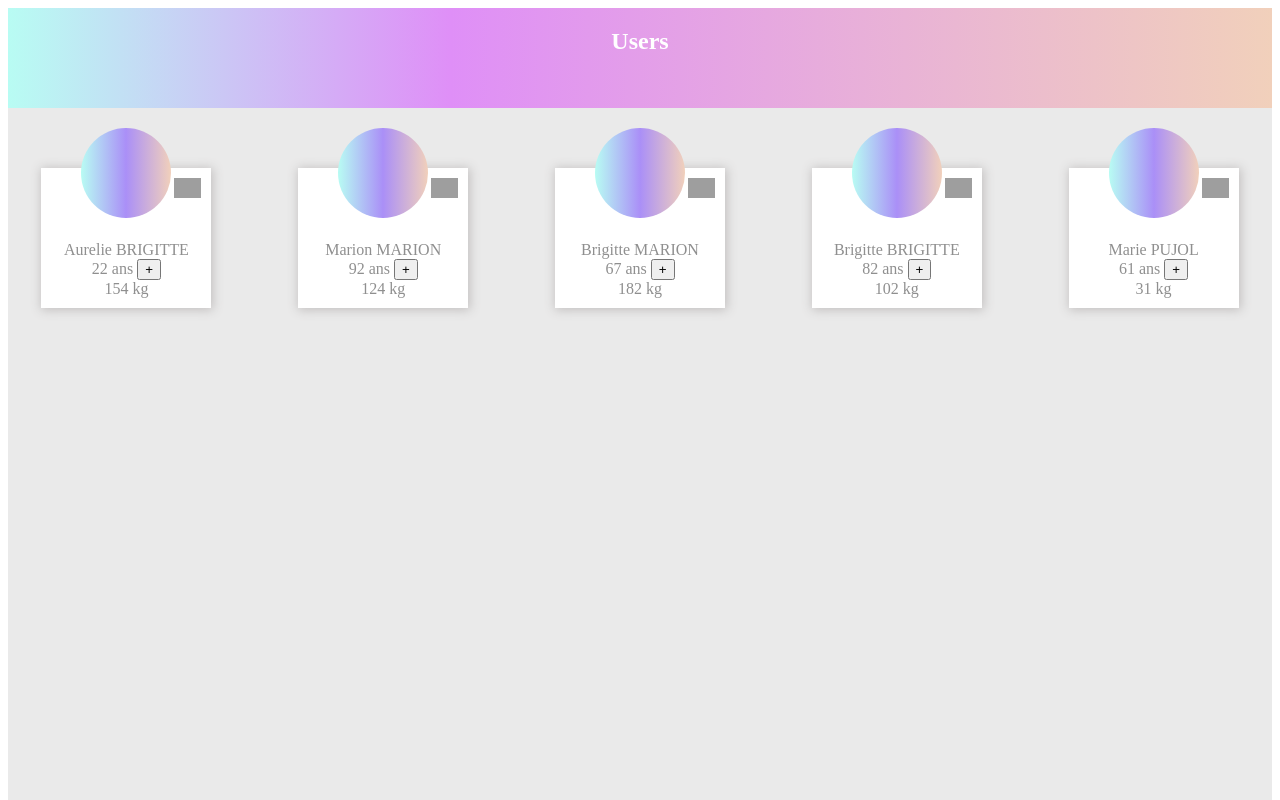
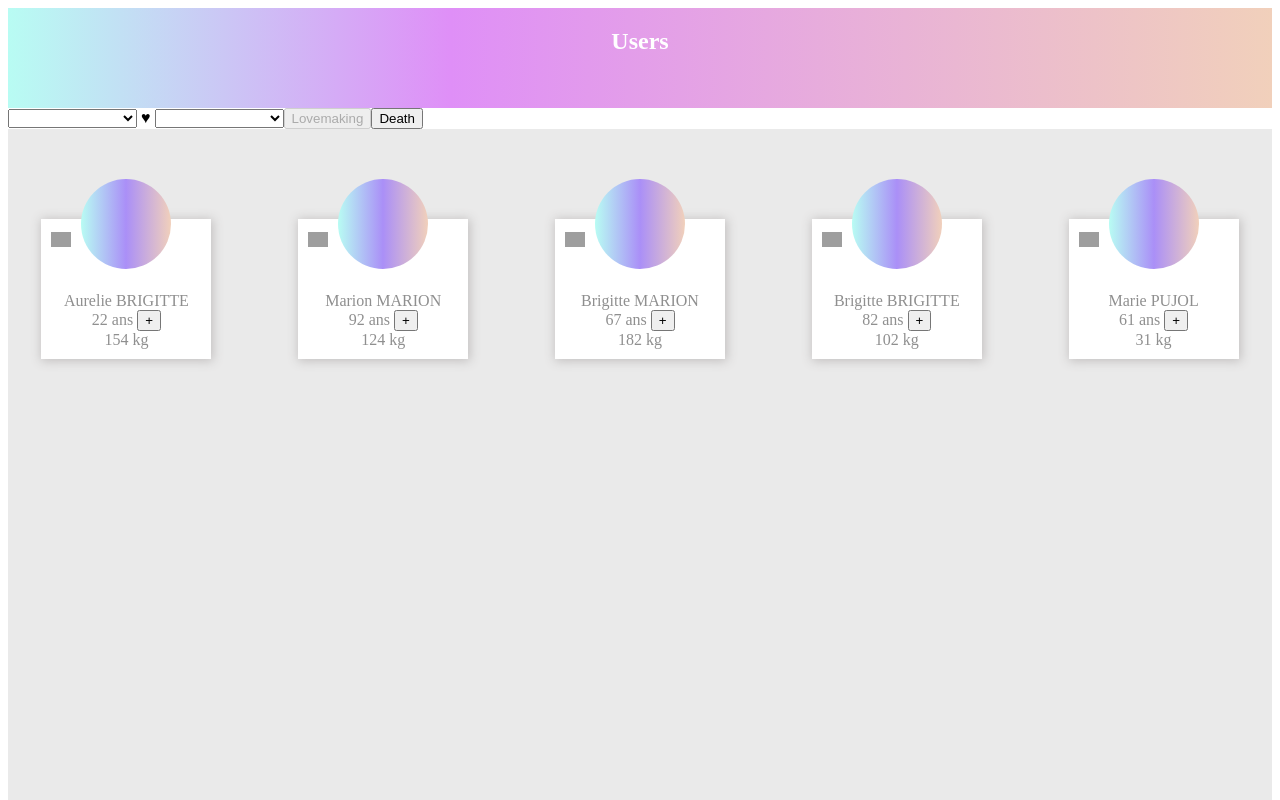
Before and after one commit to Marion-tech/Angular-userdatabase, an Angular app: page / in a window 1280 px wide. Shown: the top 800 px of the page. Built offline with nearby package versions, Linux system fonts and the light colour scheme; grey boxes are pictures that could not be loaded.

Commit message:
Exo 6 & 7

```diff
--- a/src/app/app.component.html
+++ b/src/app/app.component.html
@@ -2,6 +2,30 @@
   <h2>Users</h2>
 </header>
 
+<div [formGroup]="formGroup">
+  <select formControlName="idFemale">
+    <option value="">Female</option>
+    <ng-container *ngFor="let female of nomprenom.userList">
+      <option [value]="female.id" *ngIf="female.genre === 'F'">
+        {{ female.firstname }} {{ female.name }}
+      </option>
+    </ng-container>
+  </select>
+  ♥
+  <select formControlName="idMale">
+    <option value="">Male</option>
+    <ng-container *ngFor="let male of nomprenom.userList">
+      <option [value]="male.id" *ngIf="male.genre === 'M'">
+        {{ male.firstname }} {{ male.name }}
+      </option>
+    </ng-container>
+  </select>
+  <button (click)="loveMaking()" [disabled]="formGroup.status === 'INVALID'">
+    Lovemaking
+  </button>
+
+  <button (click)="death()">Death</button>
+</div>
 <div class="container">
   <div
     class="card"
@@ -10,9 +34,11 @@
   >
     <div class="body">
       <div
+        class="icon"
         [ngClass]="{ genreF: user.genre === 'F', genreM: user.genre === 'M' }"
       ></div>
       <div class="circle"></div>
+      <div class="icon" [ngClass]="{ child: user.idmom != null }"></div>
     </div>
     <div class="footer">
       {{ user.firstname }} {{ user.name }}
--- a/src/app/app.component.scss
+++ b/src/app/app.component.scss
@@ -35,7 +35,7 @@ h2 {
   display: flex;
   flex-direction: column;
   padding: 10px;
-  margin-top: 40px;
+  margin-top: 70px;
 
   .footer {
     text-align: center;
@@ -44,6 +44,8 @@ h2 {
     color: #8f8f8f;
   }
   .body {
+    display: flex;
+    flex-direction: row;
     flex: 3;
     height: 100%;
 
@@ -59,7 +61,7 @@ h2 {
       height: 90px;
       width: 90px;
       margin: auto;
-      margin-top: -70px;
+      margin-top: -50px;
     }
     .genreM {
       height: 20px;
@@ -75,6 +77,20 @@ h2 {
       background-repeat: no-repeat;
       background-position: right;
     }
+    .child {
+      min-width: 20px;
+      height: 20px;
+      background-image: url('https://i.pinimg.com/originals/a9/66/ff/a966ff1edb4027754b154aa634a8cd1e.png');
+      background-size: contain;
+      background-repeat: no-repeat;
+      background-position: left;
+    }
+
+    .icon {
+      flex: 1;
+      max-width: 20px;
+      min-width: 20px;
+    }
   }
 }
 .homonyme {
--- a/src/app/app.component.ts
+++ b/src/app/app.component.ts
@@ -1,4 +1,9 @@
 import { Component, VERSION } from '@angular/core';
+import {
+  formControl,
+  forms,
+} from '@angular/core/schematics/migrations/typed-forms/util';
+import { FormControl, FormGroup, Validators } from '@angular/forms';
 import { isFunction } from 'rxjs/internal/util/isFunction';
 import { dataFirstNames } from './models/data.names';
 import { IUser, IUserList } from './models/interfaces';
@@ -14,10 +19,15 @@ export class AppComponent {
     userList: [],
   };
   public homonymelist: number[] = [];
+  public formGroup = new FormGroup({
+    idMale: new FormControl(null, Validators.required),
+    idFemale: new FormControl(null, Validators.required),
+  });
 
   constructor() {
     this.generateUsers(5);
     this.homonyme();
+    this.formGroup.statusChanges.subscribe(console.log);
   }
 
   public checkHomonyme(id): boolean {
@@ -89,7 +99,47 @@ export class AppComponent {
   public addAge(id: number): void {
     this.nomprenom.userList.forEach((user: IUser) => {
       if (user.id === id) {
-      return  user.age = user.age + 1;
+        return (user.age = user.age + 1);
+      }
+    });
+  }
+
+  public loveMaking(): void {
+    //this.nomprenom.userList.filter((user:IUser)=> user.id===idfemale)
+    //this.generateUsers(1)
+    let randomIndiceGenre = Math.round(Math.random() * 1);
+    let randomIndiceWeight = Math.random() * 5;
+    let idmale: number = this.formGroup.get('idMale').value;
+    let idfemale: number = this.formGroup.get('idFemale').value;
+    console.log('fem', idfemale);
+
+    let child = this.nomprenom.userList.push({
+      id: this.nomprenom.userList.length + 1,
+      name: this.nomprenom.userList.find((user: IUser) => user.id === +idmale)
+        .name,
+      firstname: 'Enfant',
+      genre: randomIndiceGenre === 0 ? 'F' : 'M',
+      age: 0,
+      weight: randomIndiceWeight,
+      idmom: idfemale,
+      iddad: idmale,
+    });
+    console.log(
+      'mom',
+      idfemale + 'dad',
+      idmale,
+      'child',
+      this.nomprenom.userList[child - 1]
+    );
+  }
+
+  public death(): void {
+    this.nomprenom.userList.forEach((user: IUser, index) => {
+      let chance =
+        Math.round(Math.random() * (10000 / user.age / user.weight)) === 0;
+      if (chance) {
+        this.nomprenom.userList.splice(index, 1);
+        console.log(user);
       }
     });
   }
--- a/src/app/app.module.ts
+++ b/src/app/app.module.ts
@@ -1,11 +1,11 @@
 import { NgModule } from '@angular/core';
 import { BrowserModule } from '@angular/platform-browser';
-import { FormsModule } from '@angular/forms';
+import { FormsModule, ReactiveFormsModule } from '@angular/forms';
 
 import { AppComponent } from './app.component';
 
 @NgModule({
-  imports: [BrowserModule, FormsModule],
+  imports: [BrowserModule, FormsModule, ReactiveFormsModule],
   declarations: [AppComponent],
   bootstrap: [AppComponent],
 })
--- a/src/app/models/interfaces.ts
+++ b/src/app/models/interfaces.ts
@@ -5,6 +5,8 @@ export interface IUser {
   genre: string;
   age: number;
   weight: number;
+  idmom?: number;
+  iddad?: number;
 }
 
 export interface IUserList {
```
